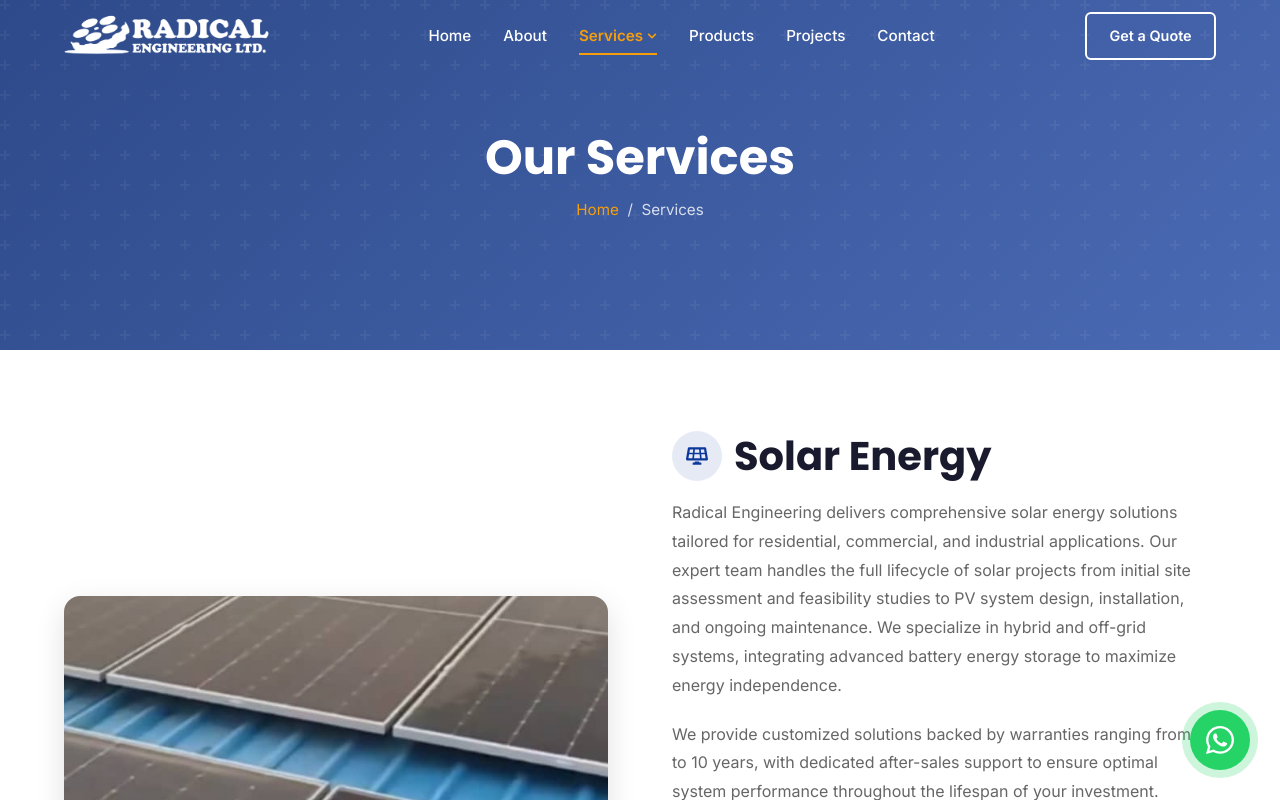
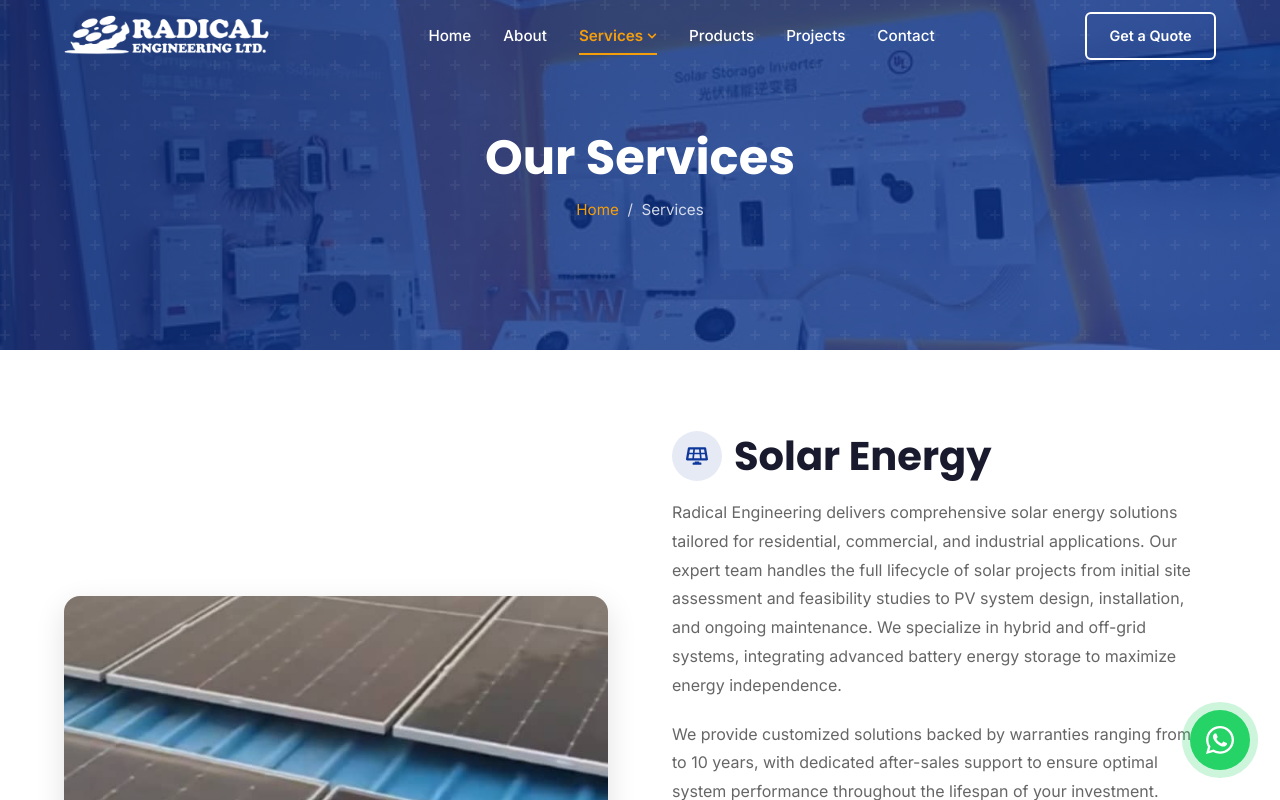
Before and after one commit to jamesnjovu/radical_engineering_limited_website, a React (Vite) app: page /services in a window 1280 px wide. Shown: the top 800 px of the page. Built offline with nearby package versions, Linux system fonts and the light colour scheme.

Commit message:
style: update page banner background image in Services page

```diff
--- a/src/pages/Services.jsx
+++ b/src/pages/Services.jsx
@@ -109,7 +109,7 @@ const Services = () => {
   return (
     <>
       {/* Page Banner */}
-      <section className="page-banner" style={{ backgroundImage: 'url(/images/road constructed.jpeg)' }}>
+      <section className="page-banner" style={{ backgroundImage: 'url(/images/FB_IMG_1750417449025.jpg)' }}>
         <h1>Our Services</h1>
         <div className="breadcrumb">
           <Link to="/">Home</Link> &nbsp;/&nbsp; Services
```
